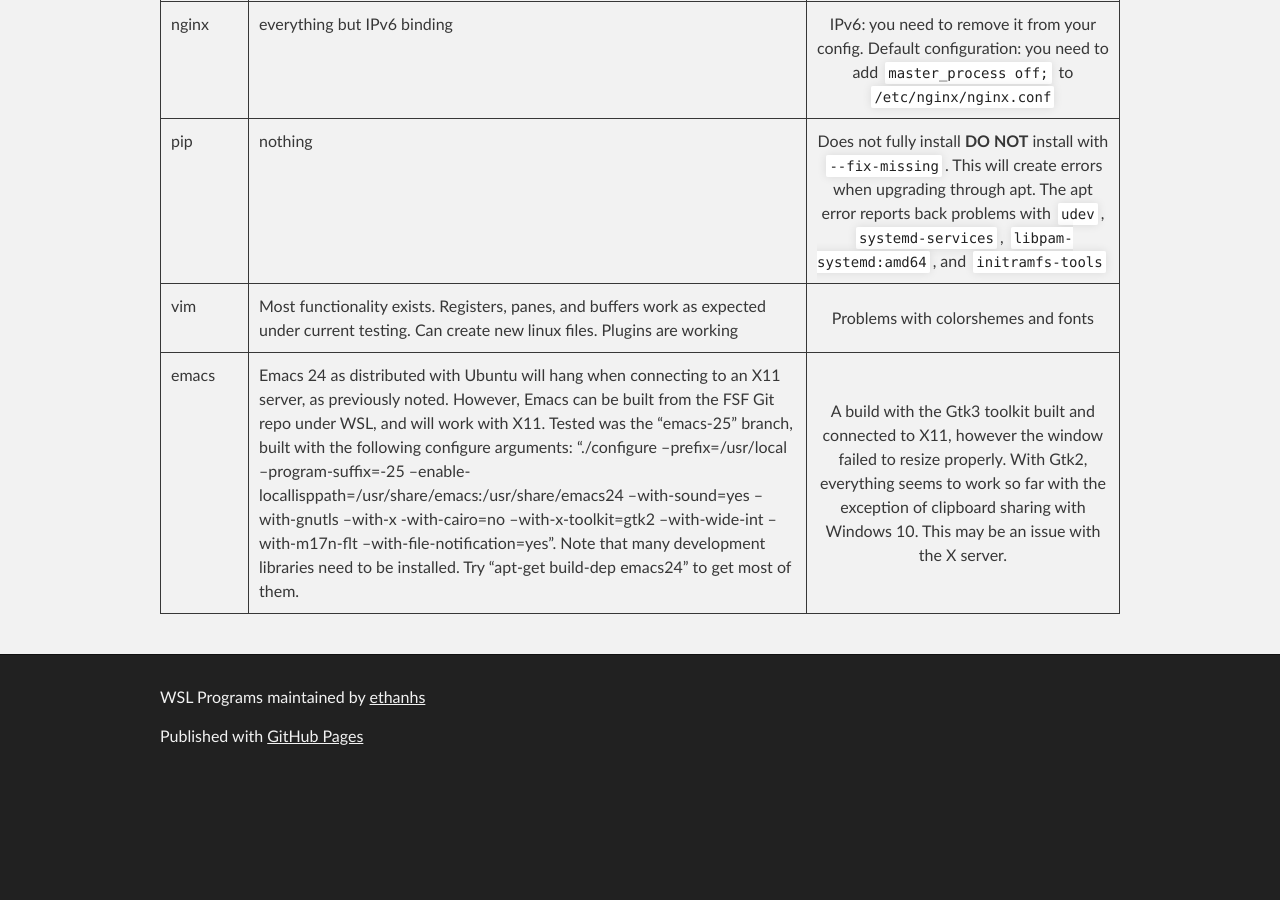
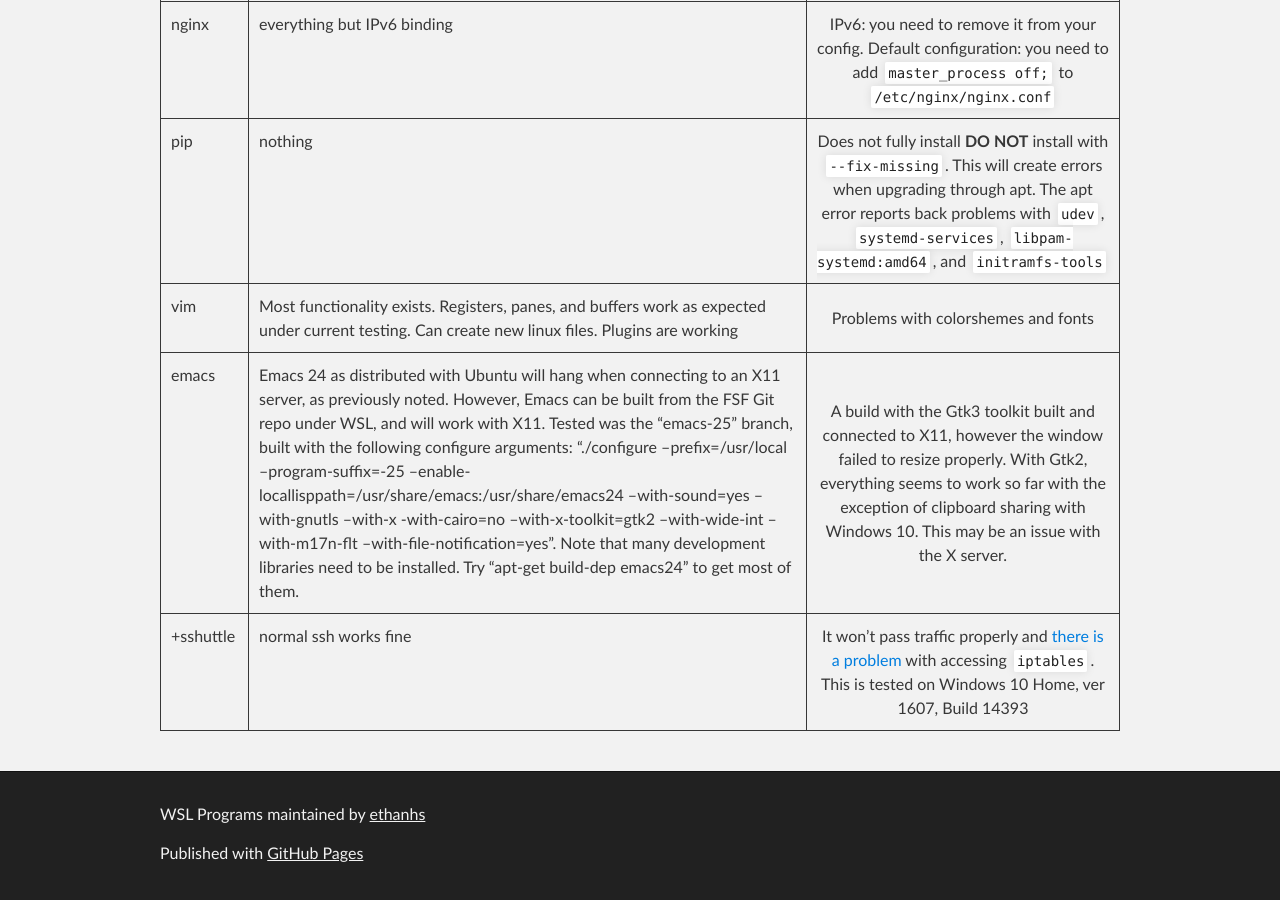
Before and after one commit to ethanhs/WSL-Programs, a Jekyll site: the page built from Program_Details.md, in a window 1280 px wide and 900 px high, scrolled down 763 px. Built offline with Jekyll 4.4.1, drawn with Linux system fonts in a browser that asks for light colours; our own code applies the rules of GitHub Pages for plain Markdown files; before the commit the page ends 1546 px from its top, so only the background shows below that.

Commit message:
Reported sshuttle doesn't work in bash

```diff
--- a/Program_Details.md
+++ b/Program_Details.md
@@ -11,3 +11,4 @@ nginx | everything but IPv6 binding | IPv6: you need to remove it from your conf
 pip | nothing | Does not fully install **DO NOT** install with `--fix-missing`. This will create errors when upgrading through apt. The apt error reports back problems with `udev`, `systemd-services`, `libpam-systemd:amd64`, and `initramfs-tools`
 vim | Most functionality exists. Registers, panes, and buffers work as expected under current testing. Can create new linux files. Plugins are working | Problems with colorshemes and fonts
 emacs | Emacs 24 as distributed with Ubuntu will hang when connecting to an X11 server, as previously noted.  However, Emacs can be built from the FSF Git repo under WSL, and will work with X11.  Tested was the "emacs-25" branch, built with the following configure arguments: "./configure --prefix=/usr/local --program-suffix=-25 --enable-locallisppath=/usr/share/emacs:/usr/share/emacs24 --with-sound=yes --with-gnutls --with-x -with-cairo=no --with-x-toolkit=gtk2 --with-wide-int --with-m17n-flt --with-file-notification=yes".  Note that many development libraries need to be installed.  Try "apt-get build-dep emacs24" to get most of them. |  A build with the Gtk3 toolkit built and connected to X11, however the window failed to resize properly.  With Gtk2, everything seems to work so far with the exception of clipboard sharing with Windows 10.  This may be an issue with the X server.
++sshuttle | normal ssh works fine | It won't pass traffic properly and [there is a problem](https://github.com/Microsoft/WSL/issues/767) with accessing `iptables`. This is tested on Windows 10 Home, ver 1607, Build 14393
```
